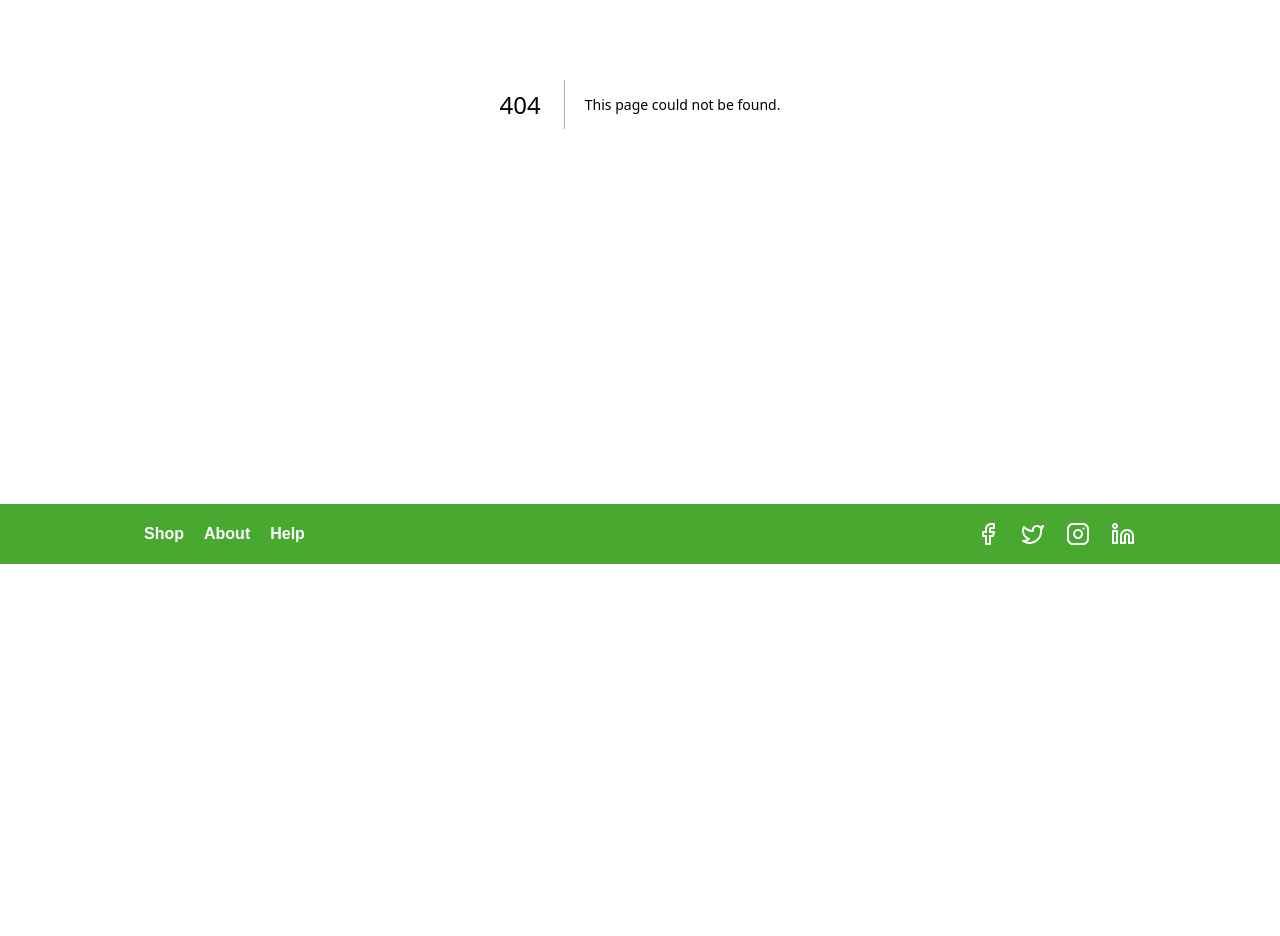
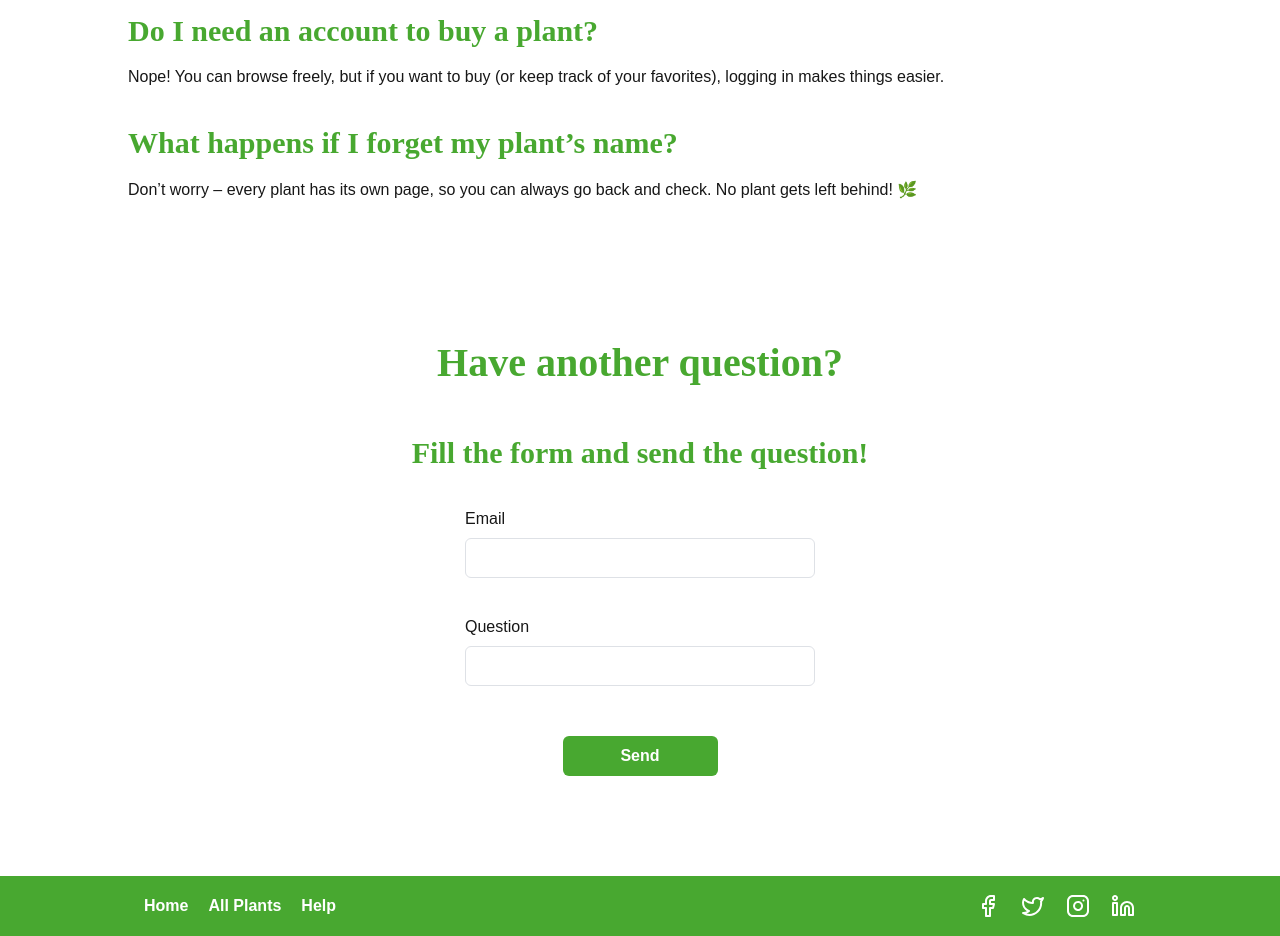
Before and after one commit to Elnaz-Talebi/final-project, a Next.js app in the folder web/: page /help in a window 1280 px wide. Before the commit this address had no page. Shown: the part 380-1316 px from the top of the page. Before the commit the page ends 944 px from the top, so only its background shows below. Built offline with nearby package versions, Linux system fonts and the light colour scheme.

Commit message:
added links, login page and help page, two buttons to the card component, edited colors on global

```diff
--- a/web/src/app/globals.css
+++ b/web/src/app/globals.css
@@ -5,8 +5,8 @@
 
 @media (prefers-color-scheme: dark) {
   :root {
-    --background: #0a0a0a;
-    --foreground: #ededed;
+    --background: white;
+    --foreground: #171717;
   }
 }
 
--- /dev/null
+++ b/web/src/app/help/page.js
@@ -0,0 +1,11 @@
+"use client";
+import QA from "@/components/QA/QA";
+import PlantCard from "@/components/PlantCard/PlantCard";
+
+export default function HelpPage() {
+    return (
+      <>
+        <QA />
+      </>
+    );
+}
--- /dev/null
+++ b/web/src/app/user/login/page.module.css
@@ -0,0 +1,50 @@
+.form{
+    display: flex;
+    flex-direction: column;
+    align-items: center;
+    gap: 20px;
+}
+
+.login_page{
+    height: 80vh;
+    display: flex;
+    flex-direction: column;
+    justify-content: center;
+    align-items: center;
+}
+
+.h1{
+    font-family: Lora;
+    font-size: 40px;
+    margin-bottom: 30px;
+    margin-top: -30px;
+}
+
+.input_bar{
+    width: 350px;
+    height: 40px;
+    font-family: Inter;
+    font-size: 14px;
+    background-color: white;
+    border-radius: 6px;
+    border: 1px solid #DEE1E6FF;
+    padding-left: 10px;
+    color: black;
+}
+
+.button{
+    width: 155px;
+    height: 40px;
+    color: white;
+    background-color: #48A830FF;
+    border: none;
+    border-radius: 6px;
+    font-size: 16px;
+    font-weight: bold;
+    margin-top: 10px;
+}
+
+.a{
+    color: #48A830FF;
+    margin-top: 30px;
+}
--- a/web/src/components/Footer/Footer.jsx
+++ b/web/src/components/Footer/Footer.jsx
@@ -7,15 +7,15 @@ export default function Footer() {
   return (
     <footer className={styles.footer}>
       <div>
-        <a href="">Shop</a>
-        <a href="">About</a>
-        <a href="">Help</a>
+        <a href="/">Home</a>
+        <a href="/plants">All Plants</a>
+        <a href="/help">Help</a>
       </div>
       <div>
-        <a href=""><div className={styles.facebook_icon}></div></a>
-        <a href=""><div className={styles.twitter_icon}></div></a>
-        <a href=""><div className={styles.instagram_icon}></div></a>
-        <a href=""><div className={styles.linkedin_icon}></div></a>
+        <a href="https://www.facebook.com"><div className={styles.facebook_icon}></div></a>
+        <a href="https://x.com"><div className={styles.twitter_icon}></div></a>
+        <a href="https://www.instagram.com"><div className={styles.instagram_icon}></div></a>
+        <a href="https://www.linkedin.com"><div className={styles.linkedin_icon}></div></a>
       </div>
     </footer>
   );
--- a/web/src/components/Header/Header.jsx
+++ b/web/src/components/Header/Header.jsx
@@ -10,17 +10,17 @@ export default function Header() {
       </div>
       <nav className={styles.nav}>
       {/*Some links are disabled for now because there're no pages, that links should lead to*/}
-        <a href="">Home</a>
-        <a href="" className={styles.disabled}>Shop</a>
-        <a href="" className={styles.disabled}>About</a>
+        <a href="/">Home</a>
+        <a href="/plants">All Plants</a>
+        <a href="/help">Help</a>
       </nav>
       <div className={styles.header_container}>
       {/*if we will need this, so you can uncomment this input. I just thought, that it has no sense to have search bar on the header, when we have it on the main page in main section */}
       {/* <input type="text" placeholder="Search for plants..." className={styles.header_search}/> */}
       {/* it's disabled for now because we don't have a login page*/}
-      <a href=""><button className={styles.login_button} disabled>Login</button></a>
+      <a href="/user/login"><button className={styles.login_button}>Login</button></a>
       {/*it's also disabled for now because we don't have a profile page*/}
-      <a href="" className={styles.disabled}><img src="./user_icon.png" className={styles.header_image}/></a>
+      <a href="/user/profile"><img src="./user_icon.png" className={styles.header_image}/></a>
       </div>
     </header>
   );
--- a/web/src/components/PlantCard/PlantCard.jsx
+++ b/web/src/components/PlantCard/PlantCard.jsx
@@ -1,5 +1,6 @@
 "use client";
 import styles from "./page.module.css";
+import { useState } from "react";
 
 export default function PlantCard({
   id,
@@ -9,9 +10,29 @@ export default function PlantCard({
   imageUrl,
   averageRating,
 }) {
+  const [favorite, setFavorite] = useState(false);
+  const [inCart, addToCart] = useState(false);
+
+  function changeFavorite(e) {
+    if (favorite === false) {
+      setFavorite(true);
+    } else {
+      setFavorite(false);
+    }
+  }
+
+  function changeCart(e) {
+    if (inCart === false) {
+      addToCart(true);
+    } else {
+      addToCart(false);
+    }
+  }
+
   return (
+    <div>
+      <div className={styles.card}>
     <a href={`/plants/${id}`}>
-      <div className={styles.card}>
         <img src={imageUrl} className={styles.card_image} />
         <div className={styles.card_info}>
           <h2>{name}</h2>
@@ -19,7 +40,19 @@ export default function PlantCard({
           <p>{description}</p>
           <p className={styles.price}>{price}DKK</p>
         </div>
+      </a>
+        <div className={styles.card_buttons}>
+          {inCart ? (
+            <button onClick={changeCart} className={styles.in_cart_button}>
+              In Cart
+              </button>) : (
+            <button onClick={changeCart} className={styles.add_to_cart_button}>
+              Add to Cart
+              </button>
+          )}
+          {favorite ? (<button onClick={changeFavorite} className={styles.favorite}>*</button>) : (<button onClick={changeFavorite} className={styles.not_favorite}>*</button>)}
+        </div>
       </div>
-    </a>
+      </div>
   );
 }
--- a/web/src/components/PlantCard/page.module.css
+++ b/web/src/components/PlantCard/page.module.css
@@ -44,3 +44,58 @@
     background-color:rgb(246, 255, 245);
     box-shadow: none;
 }
+
+.add_to_cart_button{
+    width: 100px;
+    height: 40px;
+    background-color: #48A830FF;
+    color: white;
+    border: transparent;
+    border-radius: 5px;
+    font-size: 16px;
+    font-weight: bold;
+    cursor: pointer;
+    margin-left: 20px;
+}
+
+.in_cart_button{
+    width: 100px;
+    height: 40px;
+    background-color: #171A1FFF;
+    color: white;
+    border: transparent;
+    border-radius: 5px;
+    font-size: 16px;
+    font-weight: bold;
+    cursor: pointer;
+    margin-left: 20px;
+}
+
+.card_buttons{
+    display: flex;
+    gap: 20px;
+}
+
+.favorite{
+    width: 40px;
+    height: 40px;
+    background-color: #48A830FF;
+    color: rgb(255, 193, 21);
+    border: transparent;
+    border-radius: 5px;
+    font-size: 30px;
+    font-weight: bold;
+    cursor: pointer;
+}
+
+.not_favorite{
+    width: 40px;
+    height: 40px;
+    background-color: #48A830FF;
+    color: white;
+    border: transparent;
+    border-radius: 5px;
+    font-size: 30px;
+    font-weight: bold;
+    cursor: pointer;
+}
--- /dev/null
+++ b/web/src/components/QA/QA.jsx
@@ -0,0 +1,46 @@
+"use client";
+import { useState } from "react";
+import styles from "./page.module.css";
+
+export default function QA() {
+    const [questionInfo, setQuestionInfo] = useState({ email: "", question: "" });
+
+    function handleChange(e) {
+        const { name, value } = e.target;
+        setQuestionInfo((prevState) => ({
+            ...prevState,
+            [name]: value,
+        }));
+    }
+
+    return(
+    <div className={styles.main_container}>
+        <h1 className={styles.h1}>Help page</h1>
+        <section className={styles.section}>
+            <h2 className={styles.h2}>Where can I see all the plants?</h2>
+            <p>Just click on the “All Plants” page – it’s like a big digital garden waiting for you. 🌱</p>
+        </section>
+        <section className={styles.section}>
+            <h2 className={styles.h2}>Do I need an account to buy a plant?</h2>
+            <p>Nope! You can browse freely, but if you want to buy (or keep track of your favorites), logging in makes things easier.</p>
+        </section>
+        <section className={styles.section}>
+            <h2 className={styles.h2}>What happens if I forget my plant’s name?</h2>
+            <p>Don’t worry – every plant has its own page, so you can always go back and check. No plant gets left behind! 🌿</p>
+        </section>
+        <h1 className={styles.h1}>Have another question?</h1>
+        <form className={styles.form}>
+                <h2 className={styles.h2}>Fill the form and send the question!</h2>
+                <div className={styles.input_section}>
+                <label htmlFor="email">Email</label>
+                <input type="email" id="email" name="email" value={questionInfo.email} onChange={handleChange} className={styles.input_bar} />
+                </div>
+                <div className={styles.input_section}>
+                <label htmlFor="question">Question</label>
+                <input type="text" id="question" name="question" value={questionInfo.question} onChange={handleChange} className={styles.input_bar} />
+                </div>
+                <button type="submit" className={styles.button}>Send</button>
+        </form>
+        </div>
+    )
+}
--- /dev/null
+++ b/web/src/components/QA/page.module.css
@@ -0,0 +1,67 @@
+.h1{
+    font-family: Lora;
+    font-size: 40px;
+    margin-bottom: 30px;
+    margin-top: 100px;
+    color: #48A830FF;
+    text-align: center;
+}
+
+.main_container{
+    min-height: 80vh;
+    display: flex;
+    flex-direction: column;
+    gap: 20px;
+    width: 80%;
+    margin: auto;
+}
+
+.h2{
+    font-family: Lora;
+    font-size: 30px;
+    margin-bottom: 20px;
+    color: #48A830FF;
+}
+
+.section{
+    margin-bottom: 20px;
+}
+
+.form{
+    display: flex;
+    flex-direction: column;
+    align-items: center;
+    gap: 20px;
+    margin-bottom: 100px;
+}
+
+.input_bar{
+    width: 350px;
+    height: 40px;
+    font-family: Inter;
+    font-size: 14px;
+    background-color: white;
+    border-radius: 6px;
+    border: 1px solid #DEE1E6FF;
+    padding-left: 10px;
+    color: black;
+}
+
+.button{
+    width: 155px;
+    height: 40px;
+    color: white;
+    background-color: #48A830FF;
+    border: none;
+    border-radius: 6px;
+    font-size: 16px;
+    font-weight: bold;
+    margin-top: 10px;
+}
+
+.input_section{
+    display: flex;
+    flex-direction: column;
+    gap: 10px;
+    margin-bottom: 20px;
+}
```
Also changed, not shown: web/src/app/user/login/page.js (+42 -0 lines).
